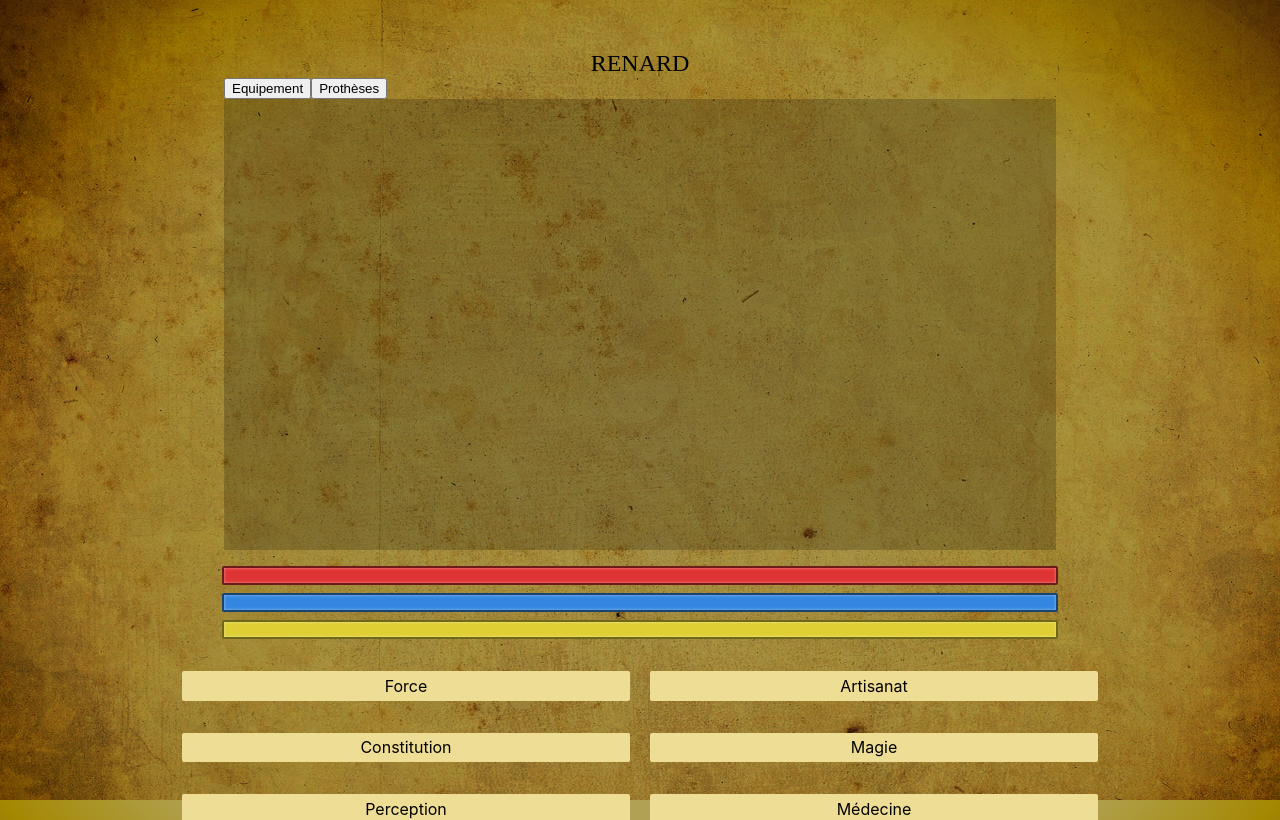
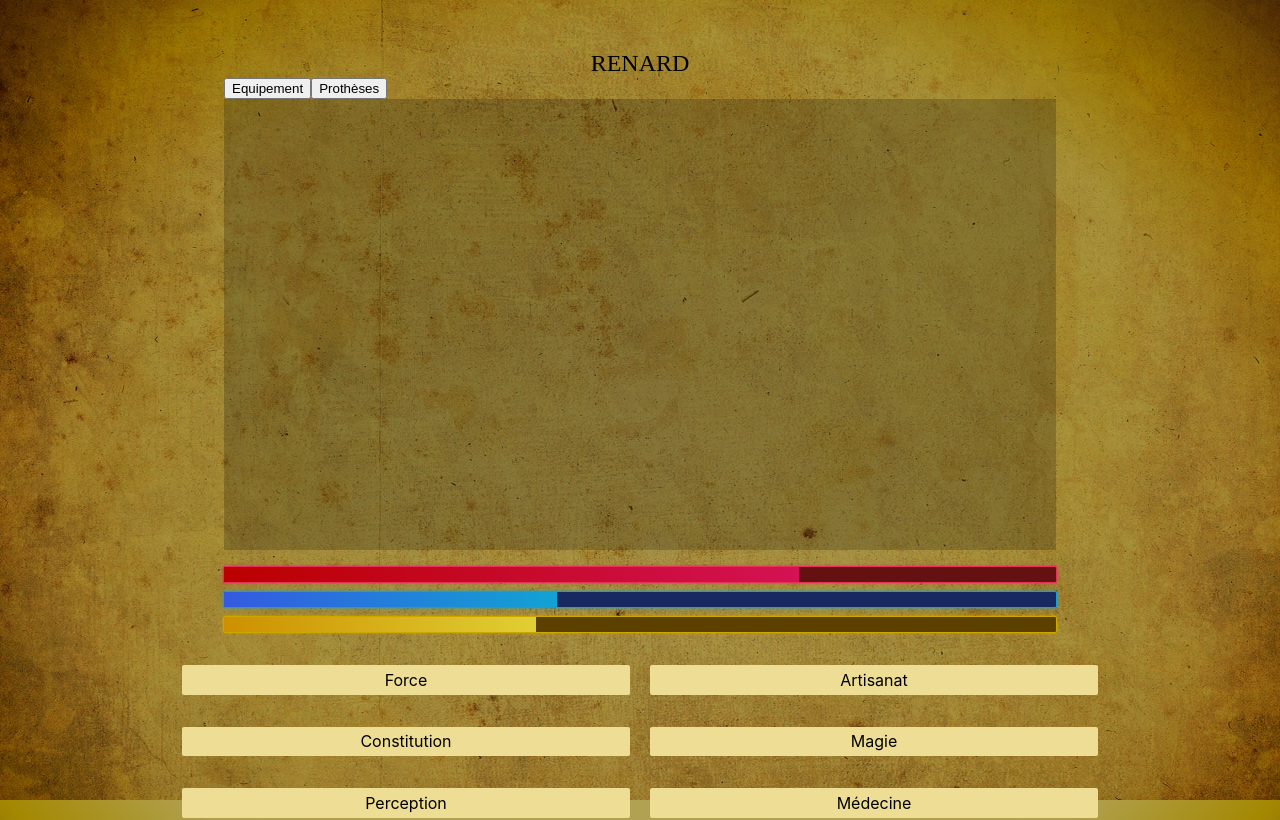
Before and after one commit to Apail59820/jdr_zin, a React (Create React App) app: page / in a window 1280 px wide. Shown: the top 820 px of the page. Built offline with nearby package versions, Linux system fonts and the light colour scheme.

Commit message:
changed status bars structure and added variables

```diff
--- a/src/pages/Home.tsx
+++ b/src/pages/Home.tsx
@@ -16,9 +16,9 @@ const HomePage = () => {
         </div>
         <div className="character-stats-wrapper">
           <div className="character-dynamic-stats">
-            <div className="status-bar health"></div>
-            <div className="status-bar mana"></div>
-            <div className="status-bar energy"></div>
+            <div className="status-bar health-bar"><div className="health"></div></div>
+            <div className="status-bar mana-bar"><div className="mana"></div></div>
+            <div className="status-bar energy-bar"><div className="energy"></div></div>
           </div>
           <div className="character-static-stats">
             {statTypesStr.map((stat) => (
--- a/src/styles/abstracts/_colors.scss
+++ b/src/styles/abstracts/_colors.scss
@@ -1,6 +1,15 @@
 $bg-color: #c37f00;
 $bg-gradient: radial-gradient(ellipse farthest-corner, rgba(179,167,100,1) 0%, rgba(175,159,74,1) 66%, rgba(164,136,2,1) 82%, rgba(91,63,8,1) 100%);
 
-$health: #e03434;
-$mana: #3487e0;
-$energy: #e0cf34;
+
+$health: rgb(228, 51, 89);
+$mana: rgba(18,162,212,1);
+$energy: rgb(205, 167, 0);
+
+$health-bg: rgb(102, 17, 17);
+$mana-bg: rgb(24, 40, 97);
+$energy-bg: rgb(92, 64, 0);
+
+$health-gradient: linear-gradient(90deg, rgba(186,0,0,1) 0%, rgba(212,18,84,1) 100%);
+$mana-gradient: linear-gradient(90deg, rgba(52,90,224,1) 0%, rgba(18,162,212,1) 100%);
+$energy-gradient: linear-gradient(90deg, rgba(205,144,0,1) 0%, rgba(224,207,52,1) 100%);
--- a/src/styles/components/_statusBars.scss
+++ b/src/styles/components/_statusBars.scss
@@ -1,21 +1,59 @@
 @use "../abstracts/colors";
+
+$max-health: 120;
+$curr-health: 83;
+
+$max-mana: 50;
+$curr-mana: 20;
+
+$max-energy: 80;
+$curr-energy: 30;
 
 .status-bar {
     width: 65%;
     height: 15px;
-    box-shadow: inset 0px 0px 3px rgba($color: #FFFFFF, $alpha: 0.5);
-    border: 2px solid rgba($color: #000000, $alpha: 0.5);
     border-radius: 2px;
+    box-shadow: inset 0px 0px 5px #16161d;
 
-    &.health {
-        background-color: colors.$health;
+    &.health-bar {
+        border: 1px solid colors.$health;
+        background-color: colors.$health-bg;
+        box-shadow: 0px 0px 3px colors.$health;
     }
 
-    &.mana {
-        background-color: colors.$mana;
+    &.mana-bar {
+        border: 1px solid colors.$mana;
+        background-color: colors.$mana-bg;
+        box-shadow: 0px 0px 3px colors.$mana;
     }
 
-    &.energy {
+    &.energy-bar {
+        border: 1px solid colors.$energy;
+        background-color: colors.$energy-bg;
+        box-shadow: 0px 0px 3px colors.$energy;
+    }
+
+    .health {
+        width: calc(100% / ($max-health/$curr-health));
+        max-width: 100%;
+        height: 100%;
+        background-color: colors.$health;
+        background: colors.$health-gradient;
+    }
+
+    .mana {
+        width: calc(100% / ($max-mana/$curr-mana));
+        max-width: 100%;
+        height: 100%;
+        background-color: colors.$mana;
+        background: colors.$mana-gradient;
+    }
+
+    .energy {
+        width: calc(100% / ($max-energy/$curr-energy));
+        max-width: 100%;
+        height: 100%;
         background-color: colors.$energy;
+        background: colors.$energy-gradient;
     }
 }
```
